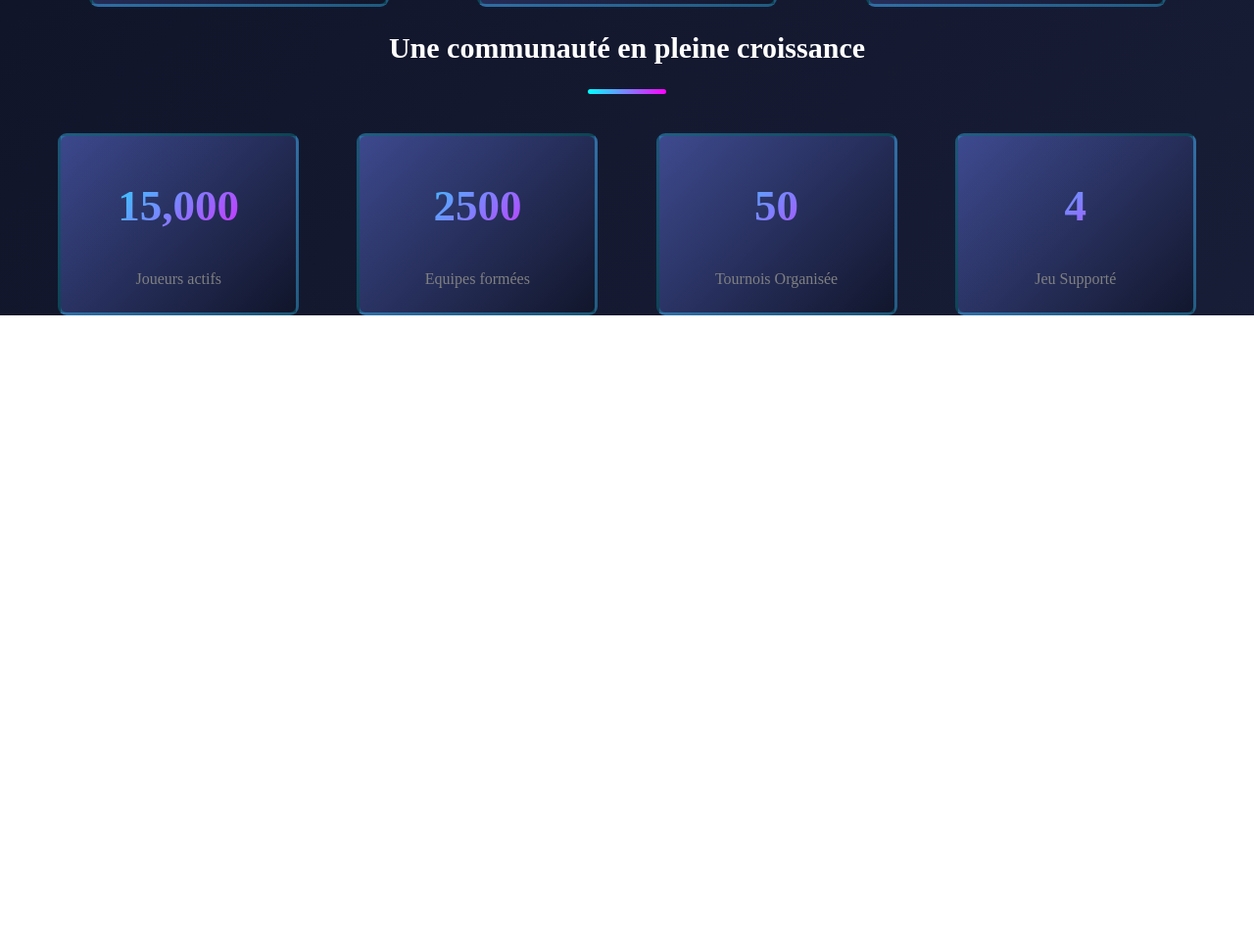
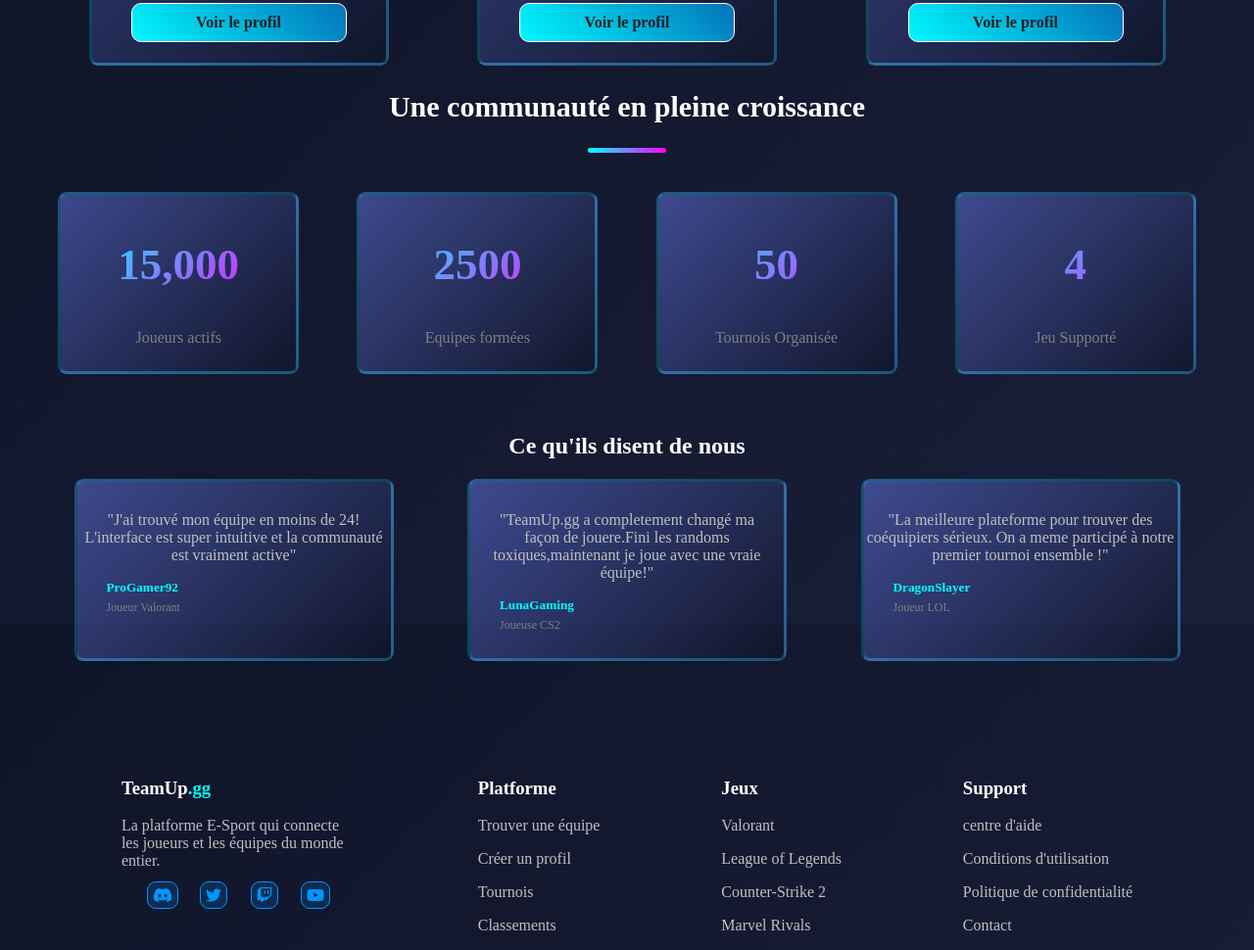
Before and after one commit to Ammar-Kasimi/Brief2, a plain HTML site: page index.html in a window 1280 px wide. Shown: the part 2563-3533 px from the top of the page at 98% size. Before the commit the page ends 2885 px from the top, so only its background shows below. Drawn offline with Linux system fonts and the light colour scheme.

Commit message:
4th commit

```diff
--- a/index.html
+++ b/index.html
@@ -142,7 +142,9 @@
                 <h4>DPS</h4>
                 <h4>Bronze II</h4>
             </div>
-            <p class="maxw2 white">Main Clove/Omen,cherche équipe competitive pour ranked push </p>
+            <p class="maxw2 white ">Main Clove/Omen,cherche équipe competitive pour ranked push </p>
+            <a href="#" target="_blank" class="connection width6 cen"><strong> Voir le profil</strong></a>
+
 
         </div>
         <div class="width3  col grad2 ">
@@ -154,6 +156,7 @@
                 <h4>Diamond III</h4>
             </div>
             <p class="maxw2 white">Joueur expirimante,disponible pour scrims at tournois</p>
+            <a href="#" target="_blank" class="connection width6 cen"><strong> Voir le profil</strong></a>
 
         </div>
         <div class="width3  col grad2 ">
@@ -165,6 +168,7 @@
                 <h4>Diamond V</h4>
             </div>
             <p class="maxw2 white">AWP main, 3000h de jeu, cherche équipe sérieuse</p>
+            <a href="#" target="_blank" class="connection width6 cen"><strong> Voir le profil</strong></a>
         </div>
     </div>
     <div class="flex2">
@@ -177,6 +181,7 @@
                 <h4>Gold III</h4>
             </div>
             <p class="maxw2 white">Main Omen/Viper, bon game sense et communication</p>
+            <a href="#" target="_blank" class="connection width6 cen"><strong> Voir le profil</strong></a>
         </div>
         <div class="width3  col grad2 ">
             <img src="images/pic4.jpg" alt="profile picture">
@@ -188,6 +193,7 @@
 
             </div>
             <p class="maxw2 white">Jungle main,macro game fort,dispo tous les soirs</p>
+            <a href="#" target="_blank" class="connection width6 cen"><strong> Voir le profil</strong></a>
         </div>
         <div class="width3  col grad2 ">
             <img src="images/pic5.jpg" alt="profile picture">
@@ -198,6 +204,7 @@
                 <h4>Gold II</h4>
             </div>
             <p class="maxw2 white">Agressif,bon aim,cherche pour FACEIT</p>
+            <a href="#" target="_blank" class="connection width6 cen"><strong> Voir le profil</strong></a>
         </div>
 
     </div>
@@ -212,18 +219,95 @@
 
         </div class=" grad2 width4">
         <div class=" grad2 width4">
-             <p class="num spaceDown center">2500</p>
+            <p class="num spaceDown center">2500</p>
             <p class="grey center">Equipes formées</p>
         </div>
         <div class=" grad2 width4">
-             <p class="num spaceDown center">50</p>
+            <p class="num spaceDown center">50</p>
             <p class="grey center">Tournois Organisée</p>
         </div>
-        <div class=" grad2 width4">
-             <p class="num spaceDown center">4</p>
+        <div class=" grad2 width4 spaceDown">
+            <p class="num spaceDown center">4</p>
             <p class="grey center">Jeu Supporté</p>
         </div>
+
     </div>
+    <h2 class="center white "> Ce qu'ils disent de nous</h2>
+    <div class="flex2 spaceDown2">
+        <div class="grad2 width5">
+            <div class="flex2 center">
+                <p class="silver spaceUp center">"J'ai trouvé mon équipe en moins de 24!
+                    L'interface est super intuitive et la communauté est vraiment active"
+                </p>
+            </div>
+            <h5 class="blue mar spaceLeft">ProGamer92</h5>
+            <p class="grey spaceLeft fontsize2">Joueur Valorant</p>
+
+        </div>
+        <div class="grad2 width5">
+            <div class="flex2 center">
+                <p class="silver spaceUp center maxw3">"TeamUp.gg a completement changé ma façon de jouere.Fini les
+                    randoms toxiques,maintenant je joue avec une
+                    vraie équipe!"
+                </p>
+            </div>
+            <h5 class="blue mar spaceLeft">LunaGaming</h5>
+            <p class="grey spaceLeft fontsize2">Joueuse CS2</p>
+
+        </div>
+        <div class="grad2 width5">
+            <div class="flex2 center">
+                <p class="silver spaceUp center">"La meilleure plateforme pour trouver des coéquipiers sérieux. On a
+                    meme participé à notre premier
+                    tournoi ensemble !"</p>
+            </div>
+
+            <h5 class="blue mar spaceLeft">DragonSlayer</h5>
+            <p class="grey spaceLeft fontsize2">Joueur LOL</p>
+        </div>
+    </div>
+    <footer class="flex2">
+        <div>
+            <h3 class="centered white ">TeamUp<span class="blue">.gg</span> </h3>
+            <p class="maxw4 silver">La platforme E-Sport qui connecte les joueurs et les équipes du monde entier. </p>
+            <div class="flex2">
+                <a href="#" target="_blank" class="cen size">
+                    <i class="fa-brands fa-discord blue3"></i>
+                </a>
+                <a href="#" target="_blank" class="cen size">
+                    <i class="fa-brands fa-twitter blue3"></i>
+                </a>
+                <a href="#" target="_blank" class="cen size">
+                    <i class="fa-brands fa-twitch blue3"></i>
+                </a>
+                <a href="#" target="_blank" class="cen size">
+                    <i class="fa-brands fa-youtube blue3  "></i>
+                </a>
+            </div>
+        </div>
+
+        <div>
+            <h3 class="white">Platforme</h3>
+            <p class="silver">Trouver une équipe</p>
+            <p class="silver">Créer un profil</p>
+            <p class="silver">Tournois</p>
+            <p class="silver">Classements</p>
+        </div>
+        <div>
+            <h3 class="white">Jeux</h3>
+            <p class="silver">Valorant</p>
+            <p class="silver">League of Legends</p>
+            <p class="silver">Counter-Strike 2</p>
+            <p class="silver">Marvel Rivals</p>
+        </div>
+        <div>
+            <h3 class="white">Support</h3>
+            <p class="silver">centre d'aide</p>
+            <p class="silver">Conditions d'utilisation</p>
+            <p class="silver">Politique de confidentialité</p>
+            <p class="silver">Contact</p>
+        </div>
+    </footer>
 </body>
 
 
--- a/style.css
+++ b/style.css
@@ -78,6 +78,15 @@ body{
     border-width: 1.5px;
     border-radius: 15px;
 }
+.blue3{
+    background-color: #0095ff2d;
+    border-color: #0096FF;
+    border-style: solid;
+    color: #0096FF;
+    padding: 5px;
+    border-width: 1.5px;
+    border-radius: 9px;
+}
 
 .connection{
     display: flex;
@@ -94,7 +103,11 @@ flex-direction: column;
 align-items: center;
 }
 
-
+.cen{
+    display: flex;
+    justify-content: center;
+    align-items: center;
+}
 .centered{
     align-items: center;
     display: flex;
@@ -108,6 +121,10 @@ align-items: center;
 }
 .fontsize{
     font-size: 30px;
+}
+.fontsize2{
+    font-size: 12px;
+    margin-top: 5px;
 }
 
 .flex{
@@ -128,7 +145,6 @@ align-items: center;
 .flex3
 {
     display: flex;
-
    justify-content: center;
 
 }
@@ -209,6 +225,13 @@ label{
     max-width: 30ch;
     text-align: center;
 }
+.maxw3{
+    max-width: 280px;
+
+}
+.maxw4{
+    max-width: 30ch;
+}
 .mar{
     margin-top: 0;
     margin-bottom: 0;
@@ -234,12 +257,24 @@ label{
     border-width: 1.5px;
     border-radius: 15px;
 }
-
+.size{
+    width: 20px;
+    height: 20px;
+}
 .spaceDown{
     margin-bottom: 40px;
 }
 .spaceDown2{
     margin-bottom: 100px;
+}
+.spaceLeft{
+    margin-left: 30px;
+}
+.spaceUp{
+    margin-top: 30px;
+}
+.silver{
+    color: silver;
 }
 
 .width{
@@ -264,7 +299,7 @@ border-color: aqua;
 .width3{
 
     width: 300px;
-    height: 350px;
+    height: 380px;
     border-width:  3px ;
      border-style: solid;
     border-color:  #00FFFF33;
@@ -279,6 +314,23 @@ border-color: aqua;
     border-color:  #00FFFF33;
 
     border-radius: 9px;
+}
+.width5{
+     width: 320px;
+    height: 180px;
+    border-width:  3px ;
+     border-style: solid;
+    border-color:  #00FFFF33;
+
+    border-radius: 9px;
+}
+.width6{
+    width: 200px;
+    height: 20px;
+    border-color: white;
+    border-width: 0.1px;
+    border-style: inherit ;
+    color: rgb(32, 32, 37);
 }
 
 .white
```
